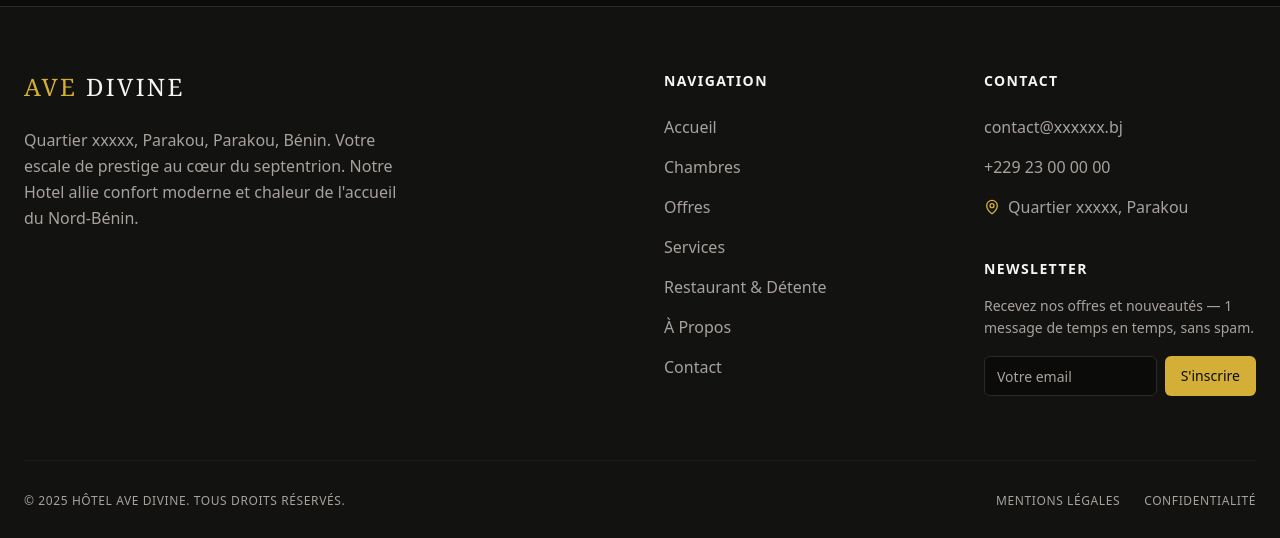
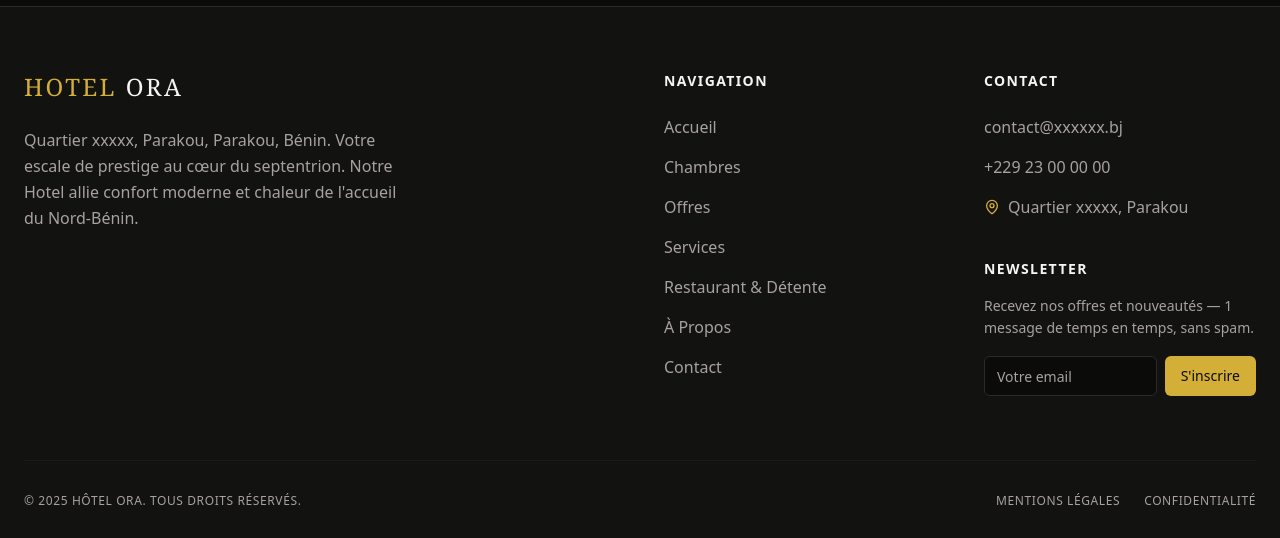
Before and after one commit to pathEnable/hotelsite, a Next.js app: page / in a window 1280 px wide. Shown: the part 2738-3276 px from the top of the page. Built offline with nearby package versions, Linux system fonts and the light colour scheme.

Commit message:
Update footer hotel name from 'Ave Divine' to 'ORA'

```diff
--- a/components/Footer.tsx
+++ b/components/Footer.tsx
@@ -46,7 +46,7 @@ export default function Footer() {
                 <div className="grid grid-cols-1 md:grid-cols-4 gap-12 mb-16">
                     <div className="col-span-1 md:col-span-2">
                         <h3 className="text-2xl font-serif text-primary tracking-widest uppercase mb-6">
-                            Ave <span className="text-foreground">Divine</span>
+                            Hotel <span className="text-foreground">ORA</span>
                         </h3>
                         <p className="text-muted leading-relaxed max-w-sm">
                             {hotelDetails.address}, {hotelDetails.location}. {hotelDetails.description}
@@ -103,7 +103,7 @@ export default function Footer() {
                 </div>
 
                 <div className="pt-8 border-t border-border/40 flex flex-col md:flex-row justify-between items-center text-xs text-muted uppercase tracking-wider">
-                    <p>© 2025 Hôtel Ave Divine. Tous droits réservés.</p>
+                    <p>© 2025 Hôtel ORA. Tous droits réservés.</p>
                     <div className="flex gap-6 mt-4 md:mt-0">
                         <a href="#" className="hover:text-foreground">Mentions Légales</a>
                         <a href="#" className="hover:text-foreground">Confidentialité</a>
```
